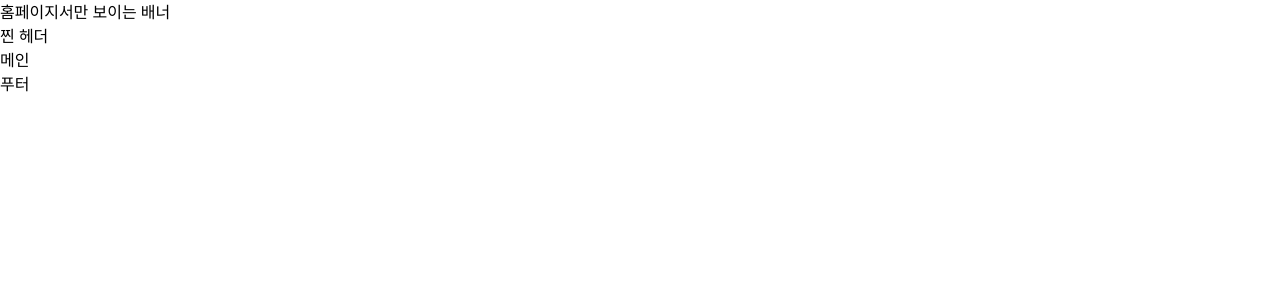
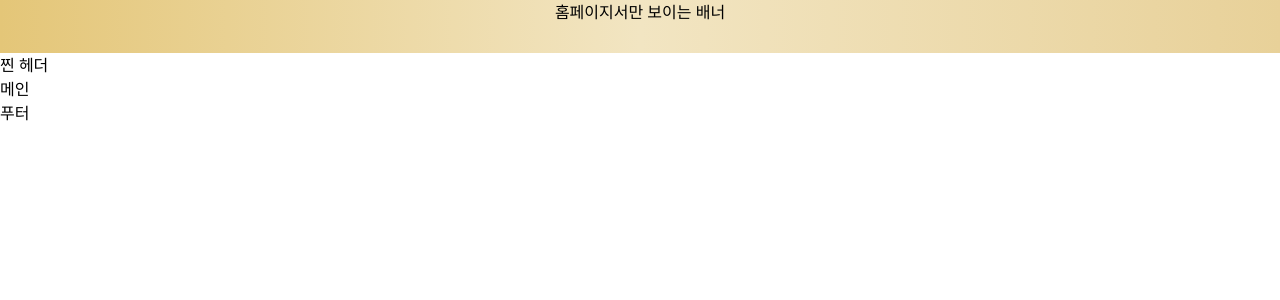
Before and after one commit to jong-k/clone-tesla, a Next.js app: page / in a window 1280 px wide. Shown: the top 300 px of the page. Built offline with nearby package versions, Linux system fonts and the light colour scheme.

Commit message:
feat: top banner background 추가

```diff
--- a/src/app/globals.css
+++ b/src/app/globals.css
@@ -20,3 +20,7 @@
 /*  background: var(--background);*/
 /*  font-family: Arial, Helvetica, sans-serif;*/
 /*}*/
+
+.top-banner {
+  background: linear-gradient(90deg, #e4c678 0, #f2e5c2 50%, #e8d199 100%) !important;
+}
--- a/src/app/page.tsx
+++ b/src/app/page.tsx
@@ -1,7 +1,7 @@
 export default function Home() {
   return (
     <div>
-      <div>홈페이지서만 보이는 배너</div>
+      <div className="top-banner h-[53px] text-center">홈페이지서만 보이는 배너</div>
       <div>
         {/* 찐 헤더 숨기는 역할 */}
         <div>
```
